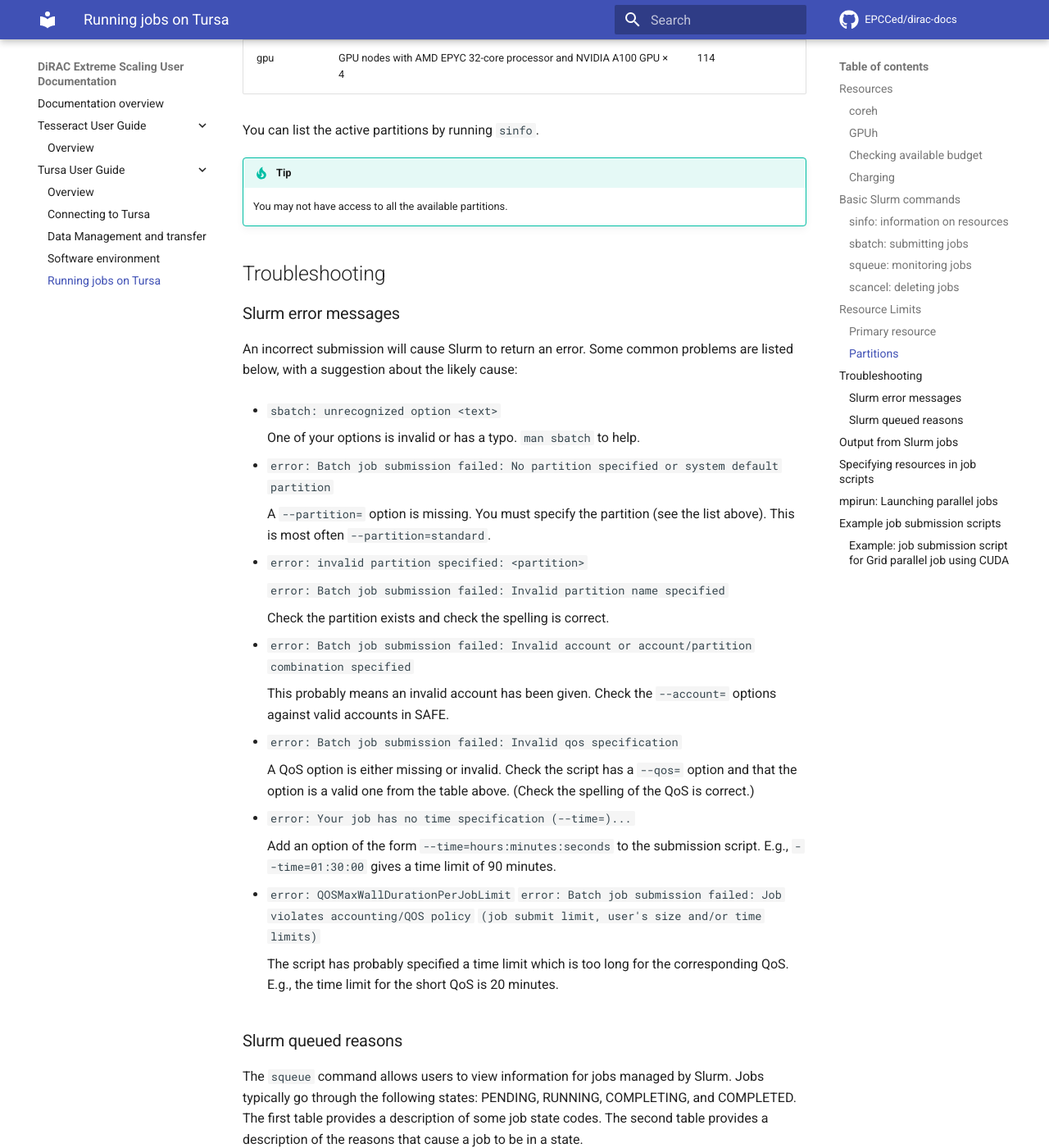
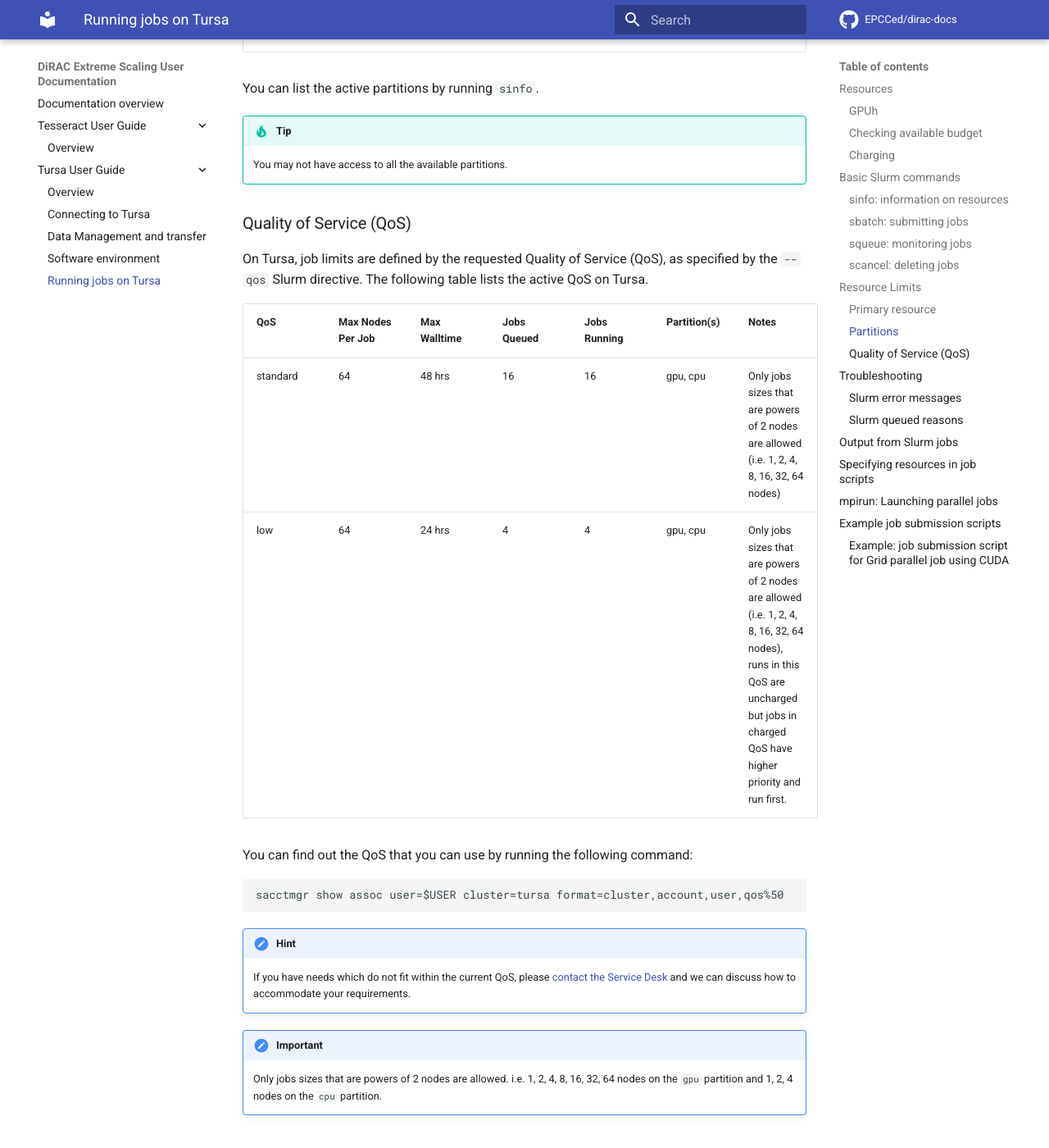
Before and after one commit to EPCCed/dirac-docs, an MkDocs documentation site: the page built from docs/tursa-user-guide/scheduler.md, in a window 1280 px wide and 1400 px high, scrolled down 4493 px. Shown: the whole window at 82% size. Built offline with MkDocs 1.6.1 and Material for MkDocs 9.7.7, drawn with Linux system fonts in a browser that asks for light colours; comment, search, counter and statistics services are not loaded; some of the changed text lies outside the part shown.

Commit message:
Add QoS table ro scheduler section

```diff
--- a/docs/tursa-user-guide/scheduler.md
+++ b/docs/tursa-user-guide/scheduler.md
@@ -23,17 +23,15 @@ submission scripts.
 
 ## Resources
 
-### coreh
-
-Time used on Tursa CPU nodes is measured in coreh.
-1 coreh = 1 physical core for 1 hour. So a Tursa compute node with 2, 64 core CPUs would cost
-128 coreh per hour.
-
 ### GPUh
 
-Time used on Tursa GPU nodes  is measured in GPUh.
+Time used on Tursa nodes is measured in GPUh.
 1 GPUh = 1 GPU for 1 hour. So a Tursa compute node with 4 GPUs would cost
 4 GPUh per hour.
+
+!!! note
+    The minimum resource request on Tursa is one full node which is charged
+    at a rate of 4 GPUh per hour.
 
 ### Checking available budget
 
@@ -175,7 +173,9 @@ The *primary resource* you can request for your job is the compute node.
     of how many processes are actually running on the node.
 
 !!! note
-    You will not generally have access to the full amount of memory resource on the the node as some is retained for running the operating system and other system processes.
+    You will not generally have access to the full amount of memory resource
+    on the the node as some is retained for running the operating system and
+    other system processes.
 
 ### Partitions
 
@@ -193,6 +193,33 @@ You can list the active partitions by running `sinfo`.
 
 !!! tip
     You may not have access to all the available partitions.
+
+### Quality of Service (QoS)
+
+On Tursa, job limits are defined by the requested Quality of Service
+(QoS), as specified by the `--qos` Slurm directive. The following table
+lists the active QoS on Tursa.
+
+| QoS        | Max Nodes Per Job | Max Walltime | Jobs Queued | Jobs Running | Partition(s) | Notes |
+| ---------- | ----------------- | ------------ | ----------- | ------------ | ------------ | ------|
+| standard   | 64                | 48 hrs       | 16          | 16           | gpu, cpu     | Only jobs sizes that are powers of 2 nodes are allowed (i.e. 1, 2, 4, 8, 16, 32, 64 nodes) |
+| low        | 64                | 24 hrs       | 4           | 4            | gpu, cpu     | Only jobs sizes that are powers of 2 nodes are allowed (i.e. 1, 2, 4, 8, 16, 32, 64 nodes), runs in this QoS are uncharged but jobs in charged QoS have higher priority and run first. |
+
+You can find out the QoS that you can use by running the following
+command:
+
+    sacctmgr show assoc user=$USER cluster=tursa format=cluster,account,user,qos%50
+
+!!! hint
+    If you have needs which do not fit within the current QoS, please
+    [contact the Service
+    Desk](https://www.archer2.ac.uk/support-access/servicedesk.html) and we
+    can discuss how to accommodate your requirements.
+
+!!! important
+    Only jobs sizes that are powers of 2 nodes
+    are allowed. i.e. 1, 2, 4, 8, 16, 32, 64 nodes on the `gpu` partition and
+    1, 2, 4 nodes on the `cpu` partition.
 
 ## Troubleshooting
 
```
